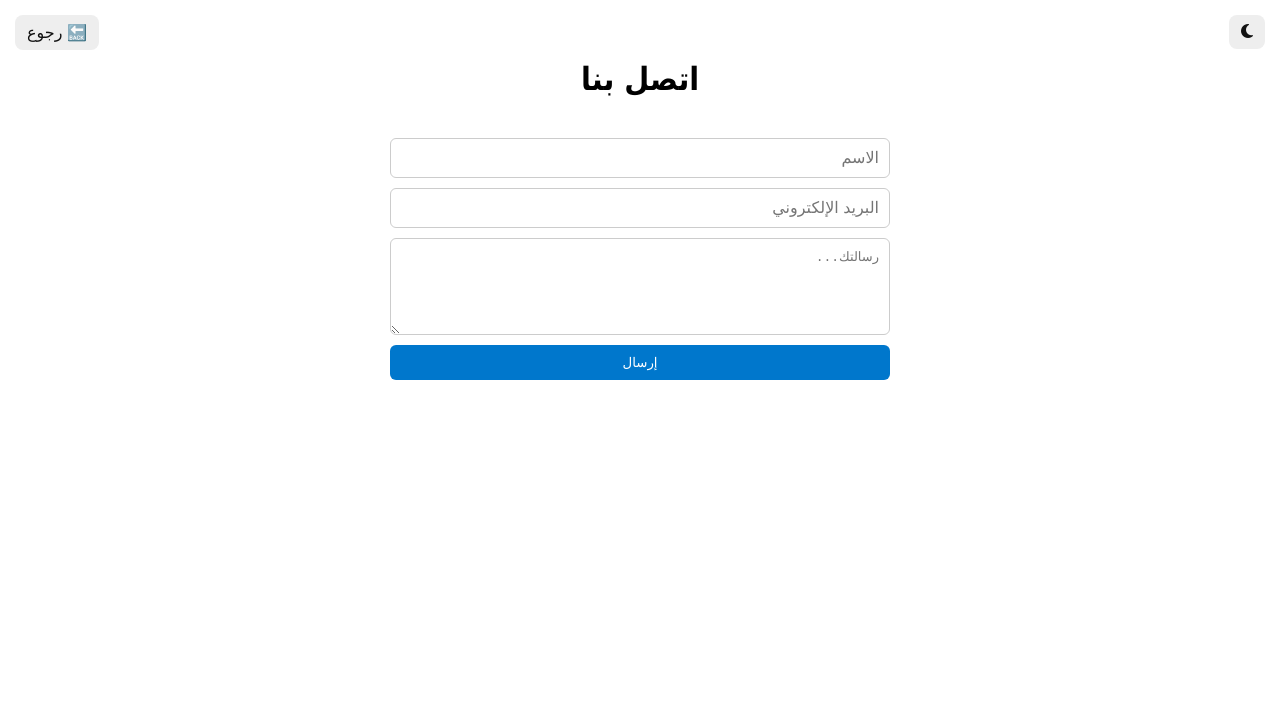
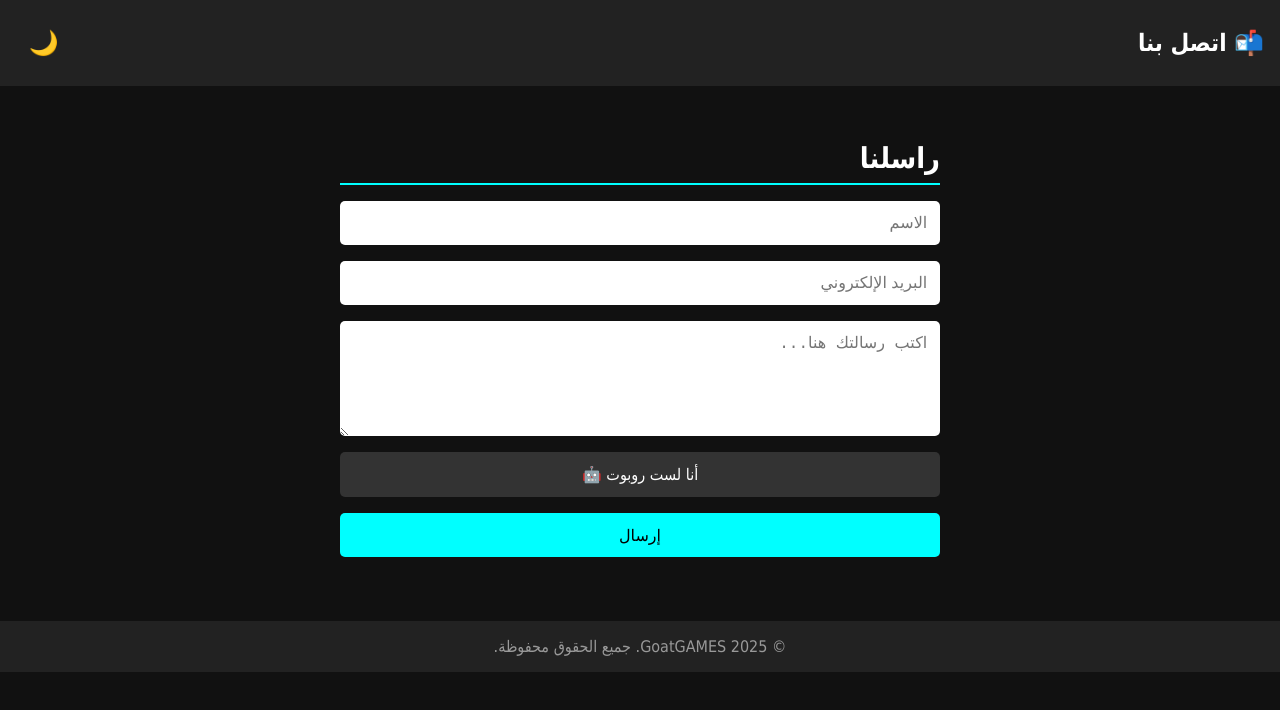
Before and after one commit to M3zawygaming/GoatGAMES, a plain HTML site: page Contact.html in a window 1280 px wide. Drawn offline with Linux system fonts and the light colour scheme.

Commit message:
abdou.html

```diff
--- a/Contact.html
+++ b/Contact.html
@@ -1,90 +1,134 @@
 <!DOCTYPE html>
-<html lang="ar">
+<html lang="ar" dir="rtl">
 <head>
   <meta charset="UTF-8">
-  <title>اتصل بنا - M3zawy Gaming</title>
-  <link rel="stylesheet" href="https://cdnjs.cloudflare.com/ajax/libs/font-awesome/6.5.0/css/all.min.css">
+  <title>اتصل بنا - GoatGAMES</title>
+  <meta name="viewport" content="width=device-width, initial-scale=1.0">
   <style>
+    :root {
+      --bg-color: #111;
+      --text-color: #fff;
+      --accent: #0ff;
+    }
+
+    body.light {
+      --bg-color: #fff;
+      --text-color: #111;
+    }
+
     body {
+      background-color: var(--bg-color);
+      color: var(--text-color);
       font-family: 'Tahoma', sans-serif;
       margin: 0;
-      padding: 20px;
-      direction: rtl;
-      transition: background-color 0.3s, color 0.3s;
+      padding: 0;
     }
-    body.light-mode { background-color: #fff; color: #000; }
-    body.dark-mode { background-color: #111; color: #fff; }
-    header { text-align: center; margin: 40px 0; }
+
+    header {
+      background: #222;
+      padding: 1rem;
+      display: flex;
+      justify-content: space-between;
+      align-items: center;
+    }
+
+    header h1 {
+      margin: 0;
+      font-size: 1.5rem;
+    }
+
+    .toggle-theme {
+      background: none;
+      border: none;
+      font-size: 1.5rem;
+      color: var(--accent);
+      cursor: pointer;
+    }
+
+    main {
+      padding: 2rem;
+      max-width: 600px;
+      margin: auto;
+    }
+
+    h2 {
+      margin-bottom: 1rem;
+      font-size: 1.8rem;
+      border-bottom: 2px solid var(--accent);
+      padding-bottom: 0.5rem;
+    }
+
     form {
-      max-width: 500px;
-      margin: auto;
       display: flex;
       flex-direction: column;
-      gap: 10px;
     }
+
     input, textarea {
-      padding: 10px;
-      font-size: 1em;
-      border-radius: 6px;
-      border: 1px solid #ccc;
+      margin-bottom: 1rem;
+      padding: 0.8rem;
+      border: none;
+      border-radius: 5px;
+      font-size: 1rem;
     }
-    button[type="submit"] {
-      padding: 10px;
-      background-color: #0077cc;
-      color: white;
+
+    button {
+      background-color: var(--accent);
+      color: #000;
+      padding: 0.8rem;
+      font-size: 1rem;
       border: none;
-      cursor: pointer;
-      border-radius: 6px;
-    }
-    #theme-toggle, #back-button {
-      position: fixed;
-      top: 15px;
-      padding: 8px 12px;
-      border: none;
-      font-size: 16px;
-      border-radius: 8px;
-      z-index: 9999;
-      background: #eee;
-      color: #111;
+      border-radius: 5px;
       cursor: pointer;
     }
-    #theme-toggle { right: 15px; }
-    #back-button { left: 15px; }
+
+    .captcha {
+      background: #333;
+      color: #fff;
+      padding: 0.8rem;
+      text-align: center;
+      border-radius: 5px;
+      margin-bottom: 1rem;
+    }
+
+    footer {
+      text-align: center;
+      margin-top: 2rem;
+      padding: 1rem;
+      background-color: #222;
+      color: #999;
+    }
   </style>
 </head>
-<body class="light-mode">
-  <button id="theme-toggle" title="تبديل الوضع"><i class="fas fa-moon"></i></button>
-  <button onclick="history.back()" id="back-button">🔙 رجوع</button>
+<body>
 
   <header>
-    <h1>اتصل بنا</h1>
+    <h1>📬 اتصل بنا</h1>
+    <button class="toggle-theme" onclick="toggleTheme()">🌙</button>
   </header>
 
-  <form>
-    <input type="text" placeholder="الاسم" required>
-    <input type="email" placeholder="البريد الإلكتروني" required>
-    <textarea rows="5" placeholder="رسالتك..." required></textarea>
-    <button type="submit">إرسال</button>
-  </form>
+  <main>
+    <h2>راسلنا</h2>
+    <form onsubmit="event.preventDefault(); alert('تم إرسال الرسالة!')">
+      <input type="text" placeholder="الاسم" required>
+      <input type="email" placeholder="البريد الإلكتروني" required>
+      <textarea rows="5" placeholder="اكتب رسالتك هنا..." required></textarea>
+
+      <div class="captcha">أنا لست روبوت 🤖</div>
+
+      <button type="submit">إرسال</button>
+    </form>
+  </main>
+
+  <footer>
+    &copy; 2025 GoatGAMES. جميع الحقوق محفوظة.
+  </footer>
 
   <script>
-    const themeBtn = document.getElementById('theme-toggle');
-    const icon = themeBtn.querySelector('i');
-    const body = document.body;
-
-    function setTheme(theme) {
-      body.className = theme;
-      localStorage.setItem('theme', theme);
-      icon.className = theme === 'dark-mode' ? 'fas fa-sun' : 'fas fa-moon';
+    function toggleTheme() {
+      document.body.classList.toggle("light");
+      const icon = document.querySelector(".toggle-theme");
+      icon.textContent = document.body.classList.contains("light") ? "☀️" : "🌙";
     }
-
-    themeBtn.addEventListener('click', () => {
-      const newTheme = body.className === 'dark-mode' ? 'light-mode' : 'dark-mode';
-      setTheme(newTheme);
-    });
-
-    const savedTheme = localStorage.getItem('theme') || 'light-mode';
-    setTheme(savedTheme);
   </script>
 </body>
 </html>
```
